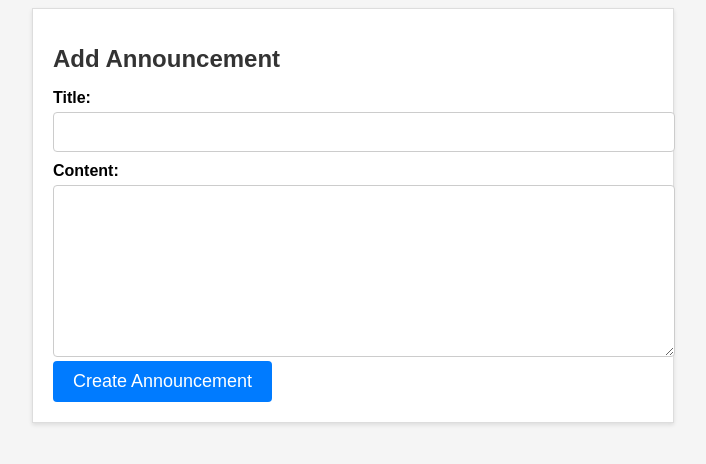
After one commit to woodymorrice/crewflow, a Django app: template main/templates/main/add_announcement.html in a window 1280 px wide. The commit adds this page. Shown: the top 464 px of the page, without its empty margins (287-993 px from the left). Run offline with Django 3.2, Linux system fonts and the light colour scheme; the template is opened without the code that fills it, so the values that code supplies are empty.

Commit message:
creat a basic post announcement page

```diff
--- /dev/null
+++ b/main/templates/main/add_announcement.html
@@ -0,0 +1,81 @@
+{% load static %}
+<!DOCTYPE html>
+<html lang="en">
+
+<head>
+    <meta charset="UTF-8">
+    <title>Add Announcement</title>
+    <link rel="stylesheet" href="{% static 'style.css' %}">
+    <style>
+        body {
+            font-family: Arial, sans-serif;
+            background-color: #f5f5f5;
+        }
+
+        .container {
+            max-width: 600px;
+            margin: 0 auto;
+            padding: 20px;
+            background-color: #fff;
+            border: 1px solid #ddd;
+            box-shadow: 0 2px 4px rgba(0, 0, 0, 0.1);
+        }
+
+        h1 {
+            font-size: 24px;
+            color: #333;
+        }
+
+        label {
+            display: block;
+            margin-top: 10px;
+            font-weight: bold;
+        }
+
+        input[type="text"],
+        textarea {
+            width: 100%;
+            padding: 10px;
+            margin-top: 5px;
+            border: 1px solid #ccc;
+            border-radius: 4px;
+            font-size: 16px;
+        }
+
+        textarea {
+            height: 150px;
+        }
+
+        input[type="submit"] {
+            background-color: #007BFF;
+            color: #fff;
+            border: none;
+            padding: 10px 20px;
+            font-size: 18px;
+            border-radius: 4px;
+            cursor: pointer;
+        }
+
+        input[type="submit"]:hover {
+            background-color: #0056b3;
+        }
+    </style>
+</head>
+
+<body>
+    <div class="container">
+        <h1>Add Announcement</h1>
+        <form method="post" enctype="multipart/form-data">
+            {% csrf_token %}
+            <label for="title">Title:</label>
+            <input type="text" name="title" id="title" required>
+
+            <label for="content">Content:</label>
+            <textarea name="content" id="content" required></textarea>
+
+            <input type="submit" value="Create Announcement">
+        </form>
+    </div>
+</body>
+
+</html>
--- a/main/templates/main/announcement.html
+++ b/main/templates/main/announcement.html
@@ -16,6 +16,11 @@
         <input type="submit" value="Apply">
     </form>
 </div>
+
+<div class="addLink">
+    <a href="{% url 'main:add_announcement' %}" >Add announcement</a>
+</div>
+
 
 <div class="announcement-list">
     <h1 class="announcement-heading">Announcement</h1>
--- a/main/urls.py
+++ b/main/urls.py
@@ -10,6 +10,7 @@ urlpatterns = [
         # Announcements
         path('announcement/', views.announcement, name='announcement'),
         path('announcement/<int:announcement_id>/', views.announcement_detail, name='announcement_detail'),
+        path('add_announcement/', views.add_announcement, name='add_announcement'),
 
         # Blogs
         path('blog/blog_list/', views.blog_list, name='blog_list'),
```
Also changed, not shown: main/forms.py (+6 -1 lines), main/static/style.css (+28 -2 lines), main/views.py (+13 -1 lines), 1 other file.
